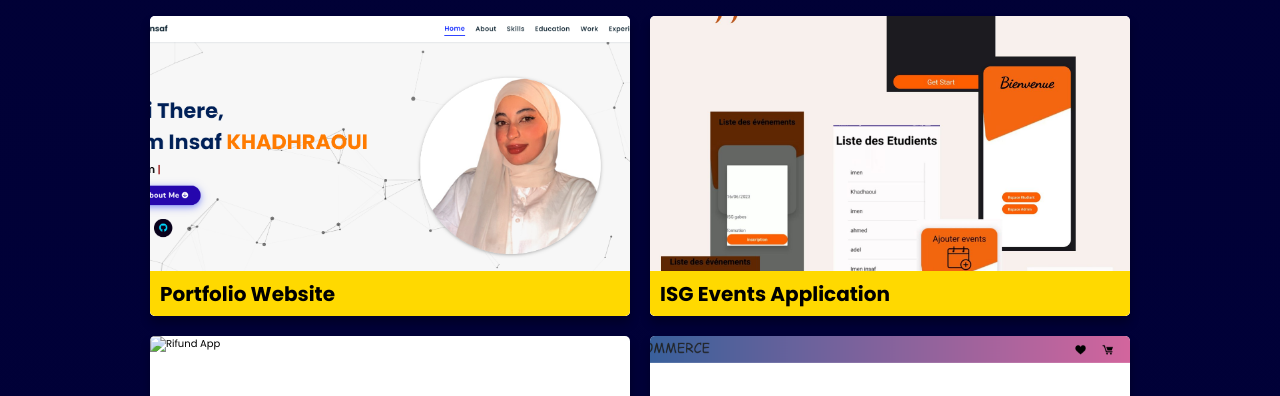
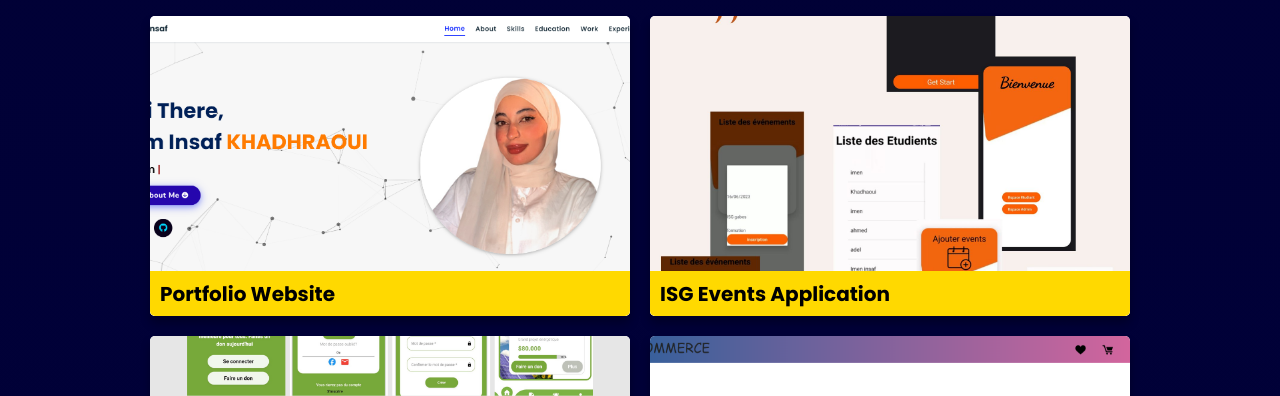
Before and after one commit to inssafkhadhraoui7/Portfelio_insaf, a plain HTML site: page projects/project.html in a window 1280 px wide. Shown: the part 147-543 px from the top of the page. Drawn offline with nearby package versions, Linux system fonts and the light colour scheme.

Commit message:
last version

```diff
--- a/projects/project.html
+++ b/projects/project.html
@@ -70,7 +70,7 @@
     <!-- Column layout box-container -->
     <div class="box-container column">
       <div class="box tilt">
-        <img src="./../assets/images/projects/rifund.jpg" alt="Rifund App">
+        <img src="./../assets/images/projects/rifund.png" alt="Rifund App">
         <div class="content">
           <div class="tag">
             <h3>Rifund App</h3>
```
Also changed, not shown: assets/images/projects/rifund.png (added).
